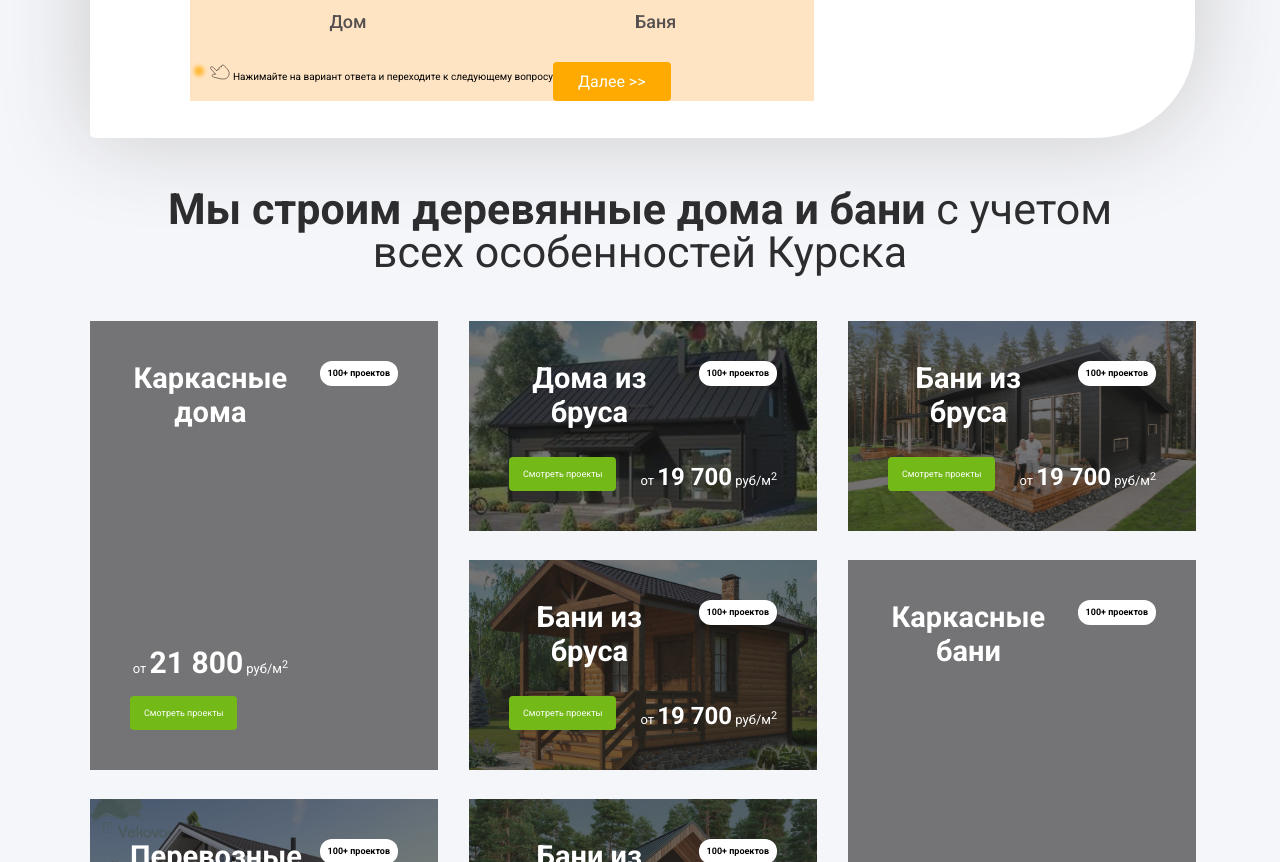
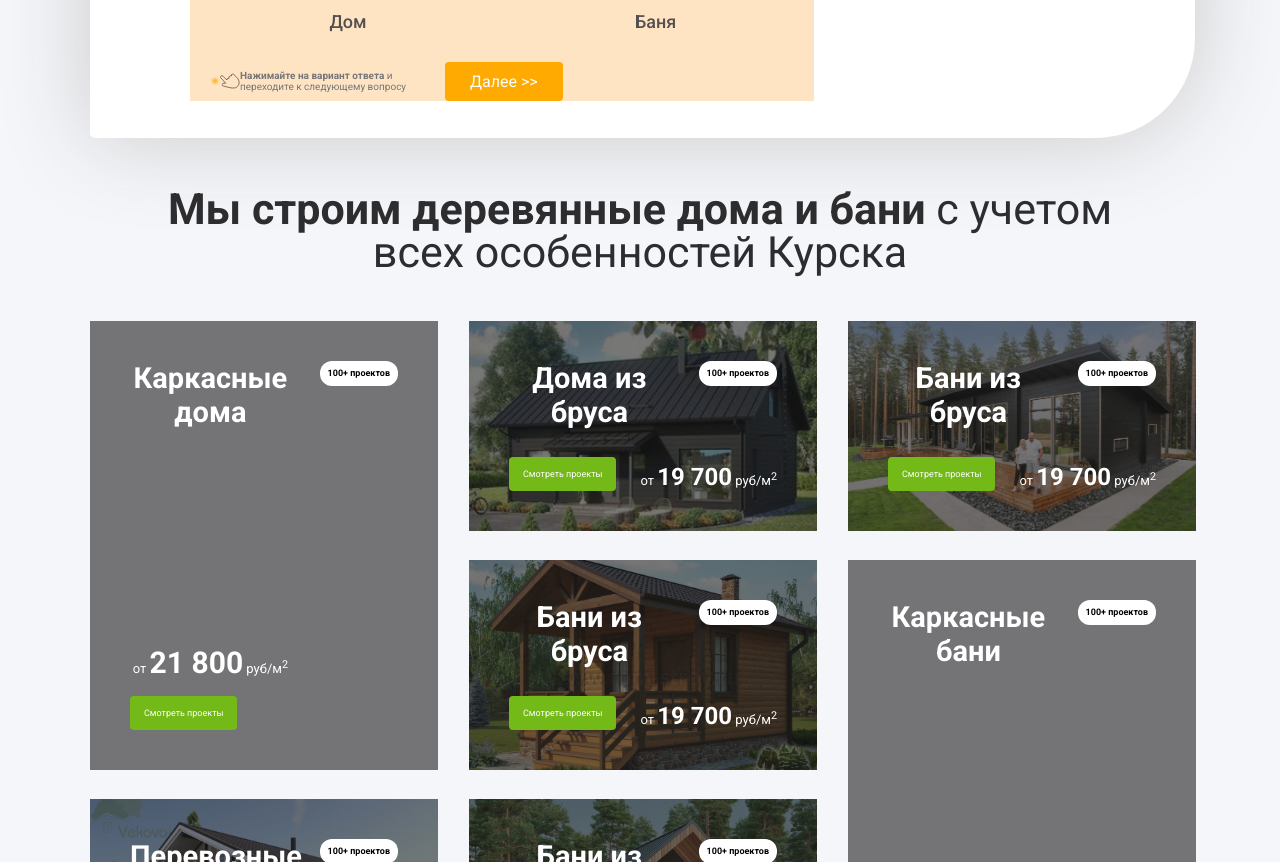
Before and after one commit to djbobah/maketLendosa, a plain HTML site: page index.html in a window 1280 px wide. Shown: the part 1277-2139 px from the top of the page. Drawn offline with Linux system fonts and the light colour scheme.

Commit message:
continue

```diff
--- a/index.html
+++ b/index.html
@@ -163,8 +163,10 @@
                 <div class="form-calc-price__actions-hand">
                   <img src="img/clickPoint.svg" alt="" />
                   <img src="img/hand.svg" alt="" />
-                  <span>Нажимайте на вариант ответа</span> и переходите к
-                  следующему вопросу
+                  <div class="form-calc-price__actions-hand-text">
+                    <span>Нажимайте на вариант ответа</span> и переходите к
+                    следующему вопросу
+                  </div>
                 </div>
                 <div class="orange_button">Далее >></div>
               </div>
--- a/style.scss
+++ b/style.scss
@@ -285,12 +285,25 @@ h3 span {
 
 .form-calc-price__actions {
   display: flex;
+  align-items: center;
 }
 .form-calc-price__actions-hand {
   font-size: 10px;
   font-weight: 400;
-}
-.hand span {
+  display: flex;
+  margin-left: 20px;
+  color: #777779;
+}
+.form-calc-price__actions-hand :nth-child(1) {
+  width: 10px;
+}
+.form-calc-price__actions-hand :nth-child(2) {
+  width: 20px;
+}
+.form-calc-price__actions-hand-text {
+  width: 205px;
+}
+.form-calc-price__actions-hand span {
   font-weight: bold;
 }
 // .FIO {
```
Also changed, not shown: style.css, 1 other file.
